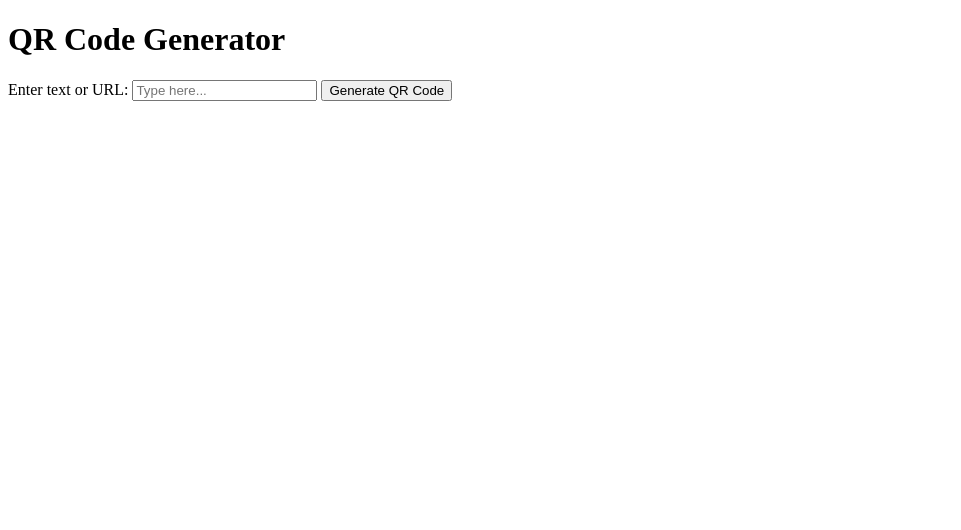
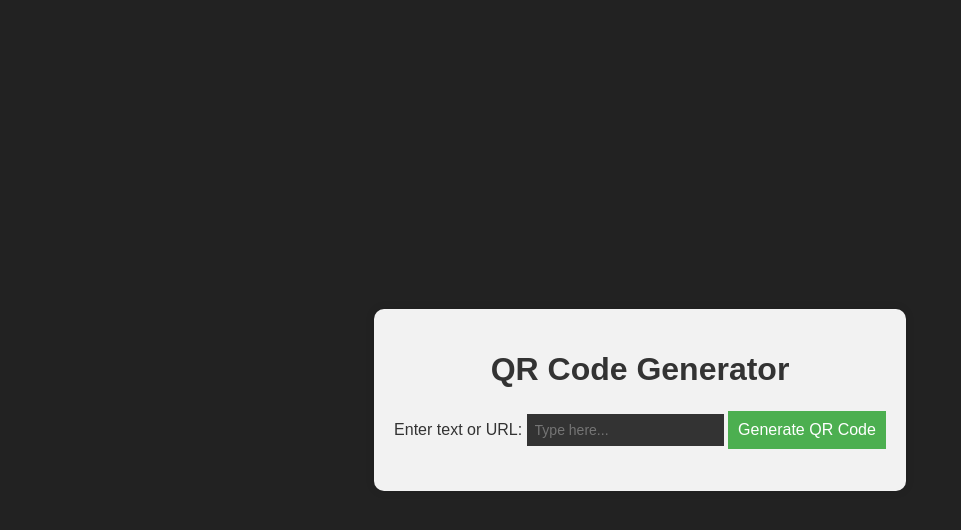
Before and after one commit to govinddhakarey/QR-code-genrator, a plain HTML site: page index.html in a window 1280 px wide. Shown: the whole page, without its empty margins (0-961 px from the left). Drawn offline with Linux system fonts and the light colour scheme.

Commit message:
Update index.html with QR Code Generator styling

```diff
--- a/index.html
+++ b/index.html
@@ -4,10 +4,12 @@
     <meta charset="UTF-8">
     <meta name="viewport" content="width=device-width, initial-scale=1.0">
     <title>QR Code Generator</title>
+    <link rel="stylesheet" href="style.css">
 </head>
 <body>
+    <div class="container">
         <h1>QR Code Generator</h1>
-    <label for="text-input">Enter text or URL:</label>
+        <label for="text-input" style="color: #333;">Enter text or URL:</label>
         <input type="text" id="text-input" placeholder="Type here...">
         <button onclick="generateQRCode()">Generate QR Code</button>
         <div id="qrcode"></div>
@@ -23,5 +25,6 @@
                 });
             }
         </script>
+    </div>
 </body>
 </html>
--- /dev/null
+++ b/style.css
@@ -0,0 +1,61 @@
+body {
+    font-family: 'Arial', sans-serif;
+    background-color: #222;
+    color: #fff;
+    margin: 0;
+    padding: 0;
+    display: flex;
+    flex-direction: column;
+    align-items: center;
+    justify-content: center;
+    height: 100vh;
+}
+
+h1 {
+    color: #fff;
+}
+
+label {
+    font-size: 16px;
+    margin-top: 10px;
+    color: #ccc;
+}
+
+#text-input {
+    padding: 8px;
+    margin: 5px 0;
+    font-size: 14px;
+    background-color: #333;
+    color: #fff;
+    border: none;
+}
+
+button {
+    padding: 10px;
+    background-color: #4caf50;
+    color: #fff;
+    border: none;
+    cursor: pointer;
+    font-size: 16px;
+}
+
+button:hover {
+    background-color: #45a049;
+}
+
+#qrcode {
+    margin-top: 20px;
+    max-width: 200px;
+    max-height: 200px;
+}
+.container {
+    background-color: #f2f2f2;
+    border-radius: 10px;
+    padding: 20px;
+    margin: 20px;
+    box-shadow: 0 0 10px rgba(0, 0, 0, 0.1);
+    text-align: center;
+}
+.container h1 {
+    color: #333;
+}
```
Lines whose indentation alone changed are shown as unchanged.
